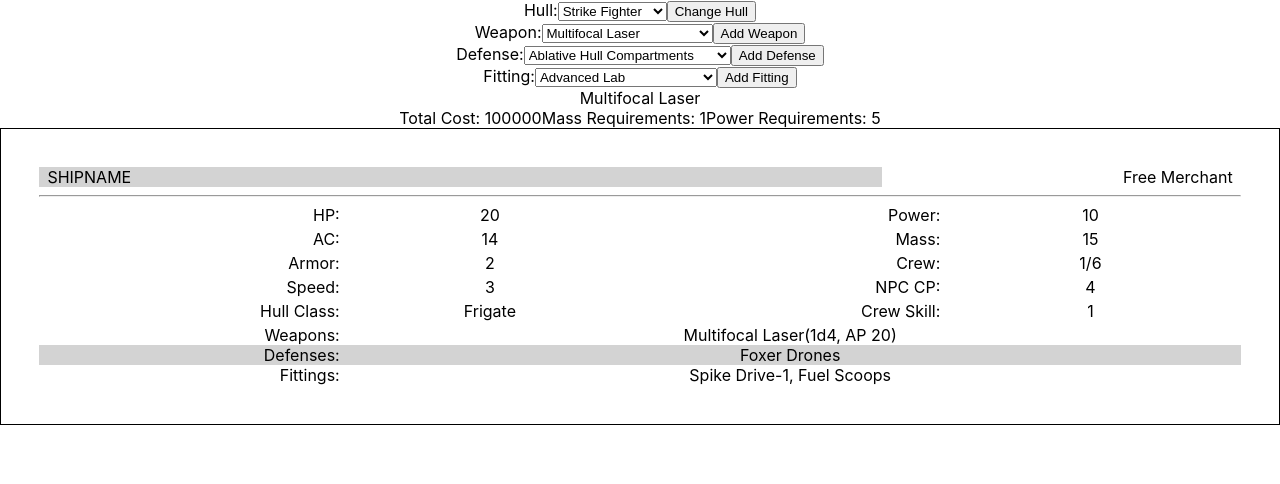
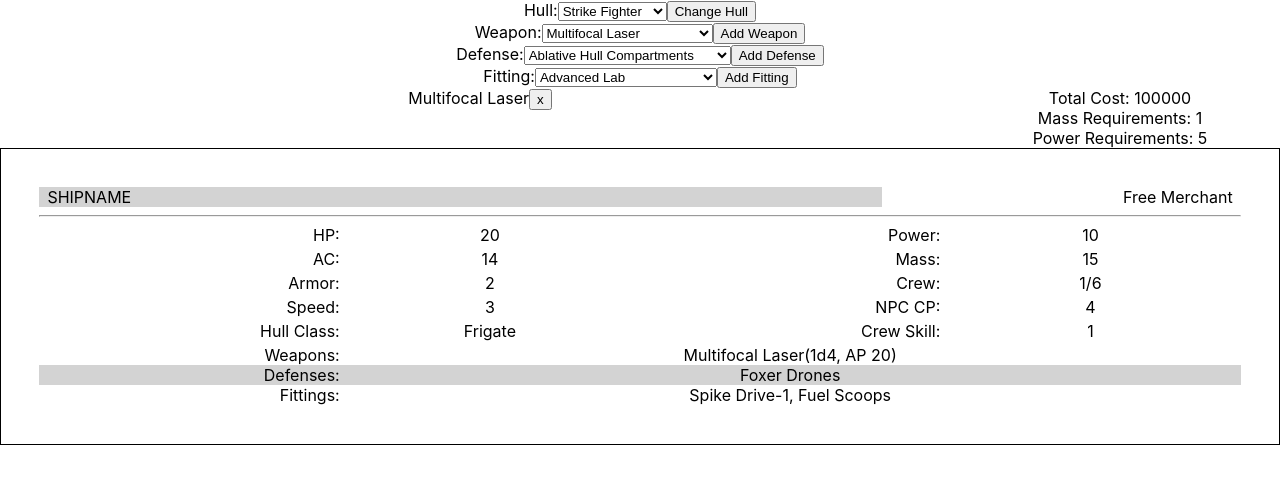
Before and after one commit to JeanJoblin/spacedock, a React (Create React App) app: page / in a window 1280 px wide. Both pictures are taken after a click on the button "Add Weapon". Shown: the top 484 px of the page. Built offline with nearby package versions, Linux system fonts and the light colour scheme.

Commit message:
make drydock shoppinglist and receipt work

```diff
--- /dev/null
+++ b/src/features/DryDockConfig/DryDock.css
@@ -0,0 +1,11 @@
+.Shopping {
+  display: flex;
+}
+
+.List {
+  flex: 3 1 0;
+}
+
+.Receipt {
+  flex: 1 1 0;
+}
--- a/src/features/DryDockConfig/DryDock.js
+++ b/src/features/DryDockConfig/DryDock.js
@@ -1,10 +1,10 @@
 import React, { useState } from 'react';
 import { useDispatch, useSelector } from 'react-redux';
-// import './dryDock.css';
+import './DryDock.css';
 import { hulls, fittings, weapons, defenses } from '../../app/resources/tables';
 import { rehull } from '../Ships/shipSlice';
 import { ShoppingList } from '../ShoppingList/shoppingList';
-import { changeHull, changeSelectedItem, selectShoppingList, addSelectedToShoppingList, selectHull, selectMassReq, selectPowerReq, selectTotalCost } from './dryDockSlice';
+import { changeHull, changeSelectedItem, selectShoppingList, addSelectedToShoppingList, selectHull, selectMassReq, selectPowerReq, selectTotalCost, removeFromShoppingList } from './dryDockSlice';
 import { getFittingObj } from '../Ships/shipSlice';
 
 export function DryDock() {
@@ -34,6 +34,10 @@ export function DryDock() {
     e.preventDefault();
     dispatch(addSelectedToShoppingList(e.target.value));
   };
+  const deleteItem = (e) => {
+    e.preventDefault();
+    dispatch(removeFromShoppingList(e.target.value));
+  }
 
   return (
     <div>
@@ -104,18 +108,24 @@ export function DryDock() {
         </label>
       </form>
       {shoppingList.length > 0 ?
-        <div>
-          <div>
+        <div className='Shopping'>
+          <div className='List'>
           {shoppingList.map((item, ind) => {
             return (
-              <span key={item}>{ind + 1 < shoppingList.length ? getFittingObj(item).name + ', ' : getFittingObj(item).name }</span>
+              <div key={item}>
+                <span>{ind + 1 < shoppingList.length ? getFittingObj(item).name + ', ' : getFittingObj(item).name }
+                  <button value={ind} onClick={deleteItem}>x</button>
+                </span>
+                <br/>
+              </div>
+
             )
           })}
           </div>
           <div className="Receipt">
-            <span>Total Cost: {totalCost}</span>
-            <span>Mass Requirements: {massReq}</span>
-            <span>Power Requirements: {powerReq}</span>
+            <span>Total Cost: {totalCost}</span><br />
+            <span>Mass Requirements: {massReq} </span><br />
+            <span>Power Requirements: {powerReq} </span><br />
           </div>
         </div>
       : null}
--- a/src/features/DryDockConfig/dryDockSlice.js
+++ b/src/features/DryDockConfig/dryDockSlice.js
@@ -24,6 +24,15 @@ export const dryDockSlice = createSlice({
   reducers: {
     changeHull: (state, action) => {
       state.selected.hull = action.payload;
+      state.totalCost = 0;
+      state.massReq = 0;
+      state.powerReq = 0;
+      state.shoppingList.forEach((item) => {
+        const {mass, power, cost} = correctCostsForClass(item, action.payload);
+        state.totalCost += cost;
+        state.massReq += mass;
+        state.powerReq += power;
+      })
     },
     changeSelectedItem: (state, action) => {
       const item = getFittingObj(action.payload);
@@ -43,16 +52,18 @@ export const dryDockSlice = createSlice({
       state.totalCost += cost;
     },
     removeFromShoppingList: (state, action) => {
-      console.log(action.payload);
-      const item = action.payload;
-      const ind = state.shoppingList.indexOf(item);
-      state.shoppingList = state.shoppingList.slice(ind, 1);
-
+      const snippy = + action.payload;
+      const removedItem = state.shoppingList[snippy];
+      state.shoppingList = state.shoppingList.filter((item, ind) => ind !== snippy);
+      const {mass, power, cost} = correctCostsForClass(removedItem, state.selected.hull);
+      state.massReq -= mass;
+      state.powerReq -= power;
+      state.totalCost -= cost;
     }
   }
 });
 
-export const { changeHull, changeSelectedItem, addSelectedToShoppingList} = dryDockSlice.actions;
+export const { changeHull, changeSelectedItem, addSelectedToShoppingList, removeFromShoppingList} = dryDockSlice.actions;
 export const selectShoppingList = (state) => state.dryDock.shoppingList;
 export const selectHull = (state) => state.dryDock.selected.hull;
 export const selectMassReq = (state) => state.dryDock.massReq;
--- a/src/features/Ships/Ship.js
+++ b/src/features/Ships/Ship.js
@@ -81,7 +81,8 @@ export function Ship(props) {
             <div className='FittingValWrapper'>
               {currentFittings.length > 0 ? currentFittings.map((fitting, ind) => {
                 return (
-                  <span key={fitting.name}>{fitting.name}{ind + 1  !== currentFittings.length ? ', ' : null }</span>
+                  <span key={fitting.name}>{fitting.name}{ind + 1  !== currentFittings.length ? ', ' : null }
+                  </span>
                 )
               })
             : <span>None</span>
```
